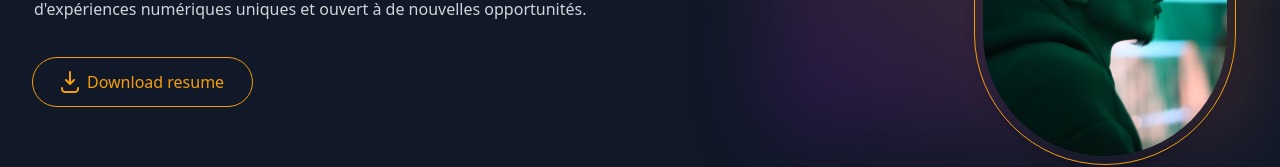
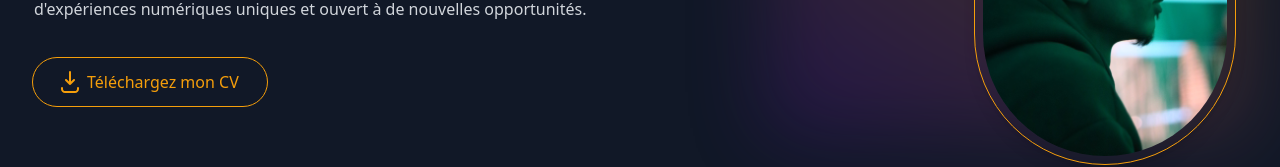
Before and after one commit to MaximeG971/vue-portfolio, a Vue app: page / in a window 1280 px wide. Shown: the part 443-610 px from the top of the page. Built offline with nearby package versions, Linux system fonts and the light colour scheme.

Commit message:
resume -> CV

```diff
--- a/src/components/IntroductionSection.vue
+++ b/src/components/IntroductionSection.vue
@@ -76,7 +76,7 @@
                   download="CV-2025.pdf"
                   class="pl-2 text-primary"
                 >
-                  Download resume</a
+                  Téléchargez mon CV</a
                 >
               </div>
             </button>
```
